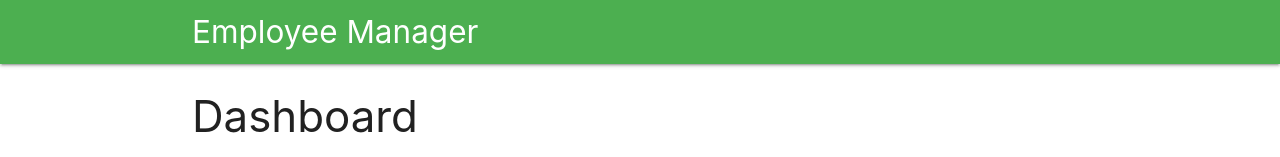
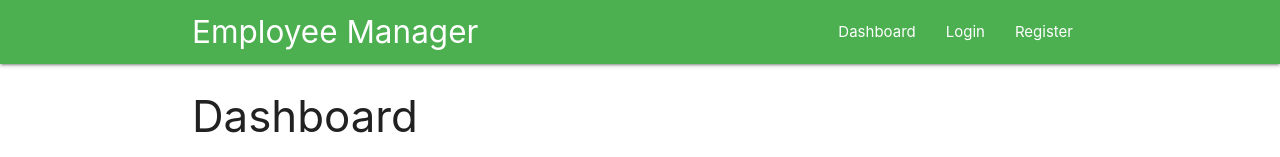
Before and after one commit to nejilabs/TVS-VueJSFireStoreBuildandDeploy-EmployeeManager-20180209, a Vue app: page / in a window 1280 px wide. Shown: the top 157 px of the page. Built offline with nearby package versions, Linux system fonts and the light colour scheme; no server answers; the database is empty.

Commit message:
update navbar

```diff
--- a/src/components/Navbar.vue
+++ b/src/components/Navbar.vue
@@ -2,6 +2,11 @@
   <nav class="nav-wrapper green">
     <div class="container">
       <router-link to="/" class="brand-logo">Employee Manager</router-link>
+      <ul class="right">
+        <li><router-link to="/">Dashboard</router-link></li>
+        <li><router-link to="/login">Login</router-link></li>
+        <li><router-link to="/register">Register</router-link></li>
+      </ul>
     </div>
   </nav>
 </template>
```
